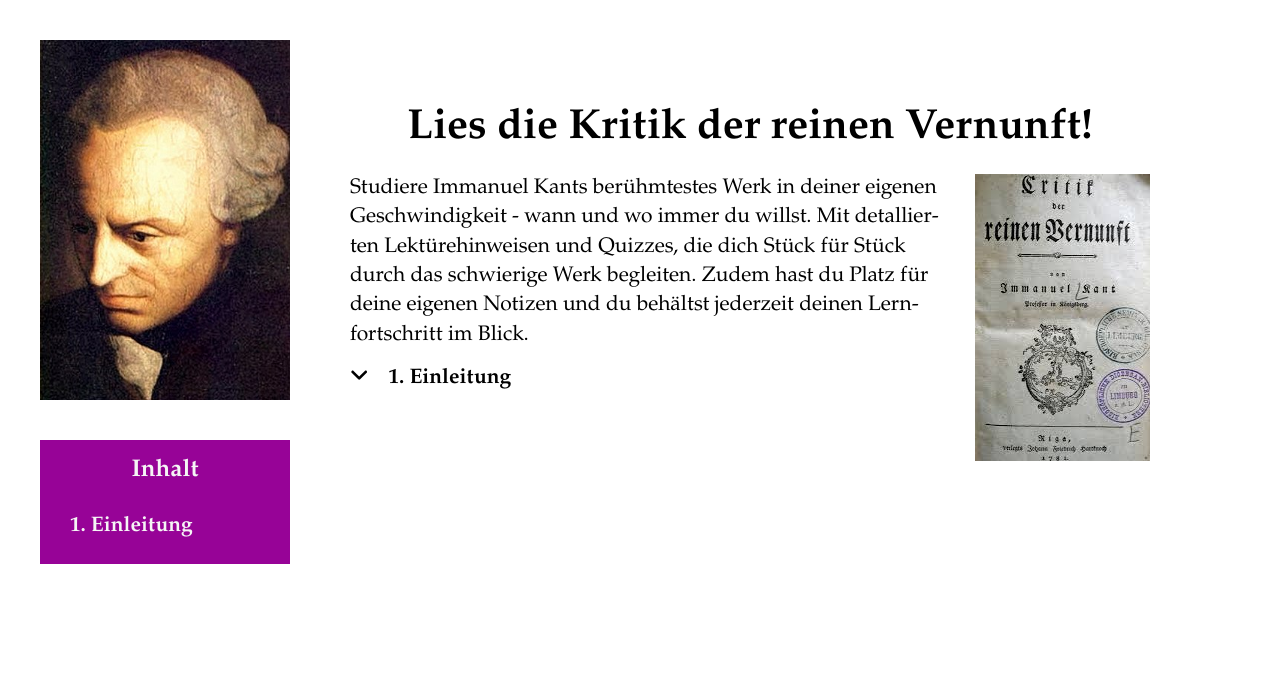
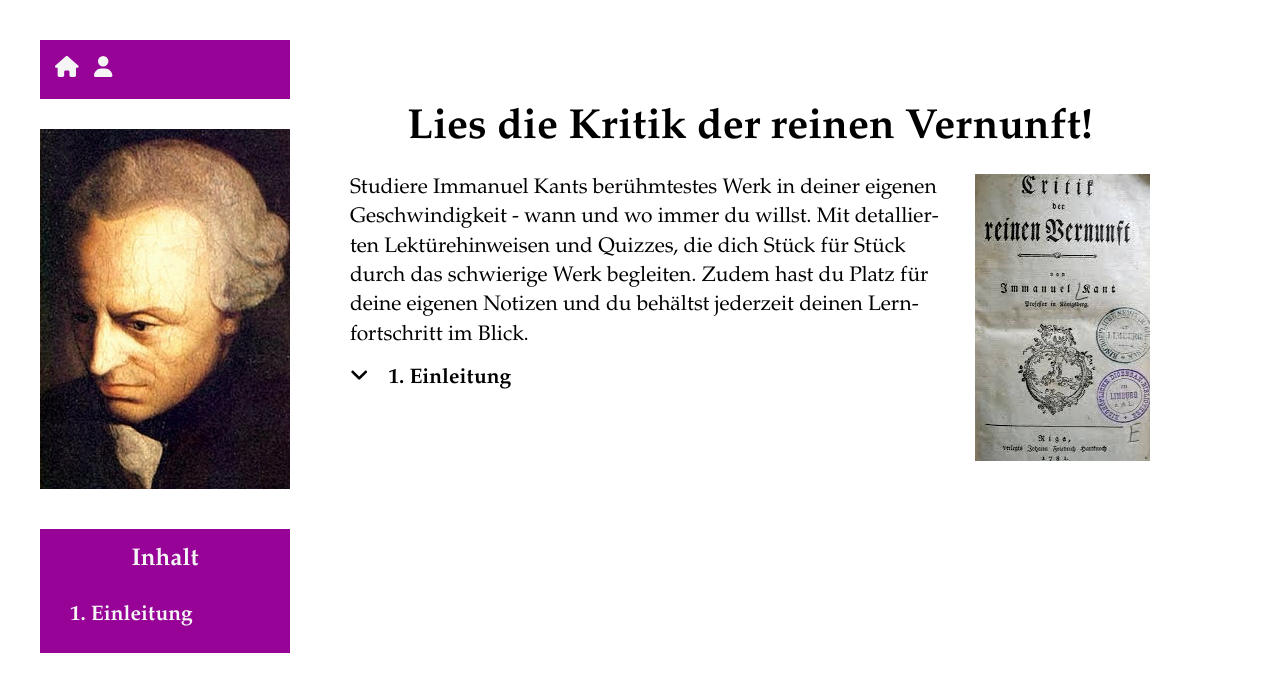
Before and after one commit to miob1781/krv-course, a React (Vite) app: page / in a window 1280 px wide. Shown: the top 692 px of the page. Built offline with nearby package versions, Linux system fonts and the light colour scheme.

Commit message:
add nav bar

```diff
--- a/src/App.tsx
+++ b/src/App.tsx
@@ -8,8 +8,8 @@ export default function App() {
     return (
         <div className="App">
             <div className="outer-cont">
-                <NavBar />
                 <div>
+                    <NavBar />
                     <img
                         className="kant-image"
                         src="../assets/images/Kant-image.jpg"
--- a/src/components/ui/NavBar.tsx
+++ b/src/components/ui/NavBar.tsx
@@ -1,3 +1,17 @@
+import { FontAwesomeIcon } from "@fortawesome/react-fontawesome"
+import { faHouse, faUser } from '@fortawesome/free-solid-svg-icons'
+import { Link } from "react-router-dom"
+import "../../style/NavBar.css"
+
 export default function NavBar() {
-    return <nav></nav>
+    return (
+        <nav className="nav-bar">
+            <Link to="/">
+                <FontAwesomeIcon icon={faHouse} />
+            </Link>
+            <Link to="/">
+                <FontAwesomeIcon icon={faUser} />
+            </Link>
+        </nav>
+    )
 }
--- a/src/style/App.css
+++ b/src/style/App.css
@@ -51,7 +51,6 @@ button:active {
 
 .App {
     margin: 40px;
-    /* background-image: linear-gradient(to bottom, var(--primary-color-very-light), var(--primary-color-very-dark)) */
 }
 
 .kant-image {
--- /dev/null
+++ b/src/style/NavBar.css
@@ -0,0 +1,13 @@
+@import "./variables.css";
+
+.nav-bar {
+    width: 250px;
+    margin-bottom: 30px;
+    padding: 15px;
+    background-color: var(--primary-color);
+}
+
+.nav-bar > * {
+    margin-right: 15px;
+    color: var(--text-on-primary-color);
+}
```
